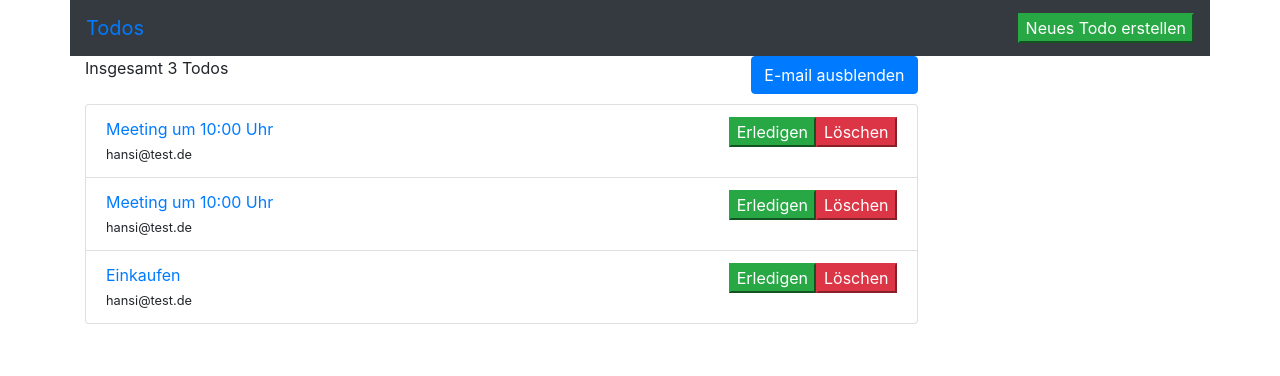
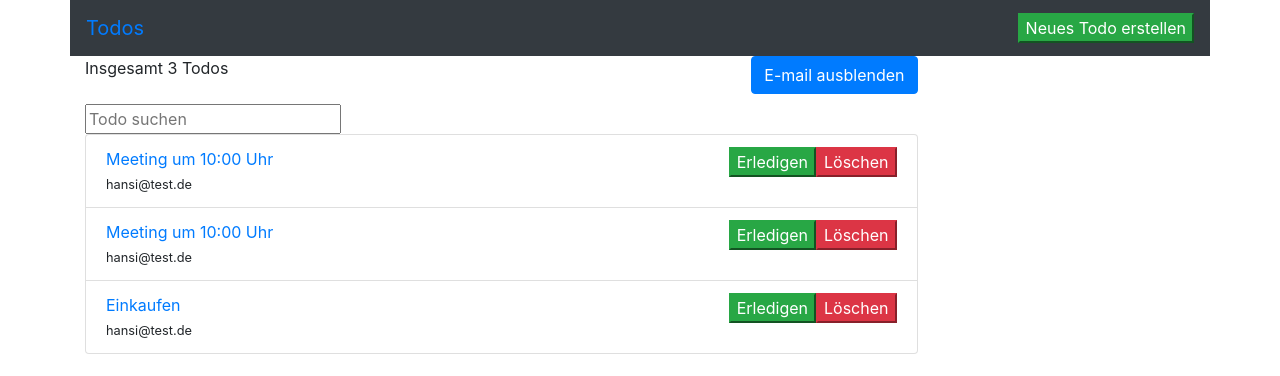
Before and after one commit to svengrabowski/schulung_mai_2023, an Angular app: page /todos in a window 1280 px wide. Shown: the top 376 px of the page. Built offline with nearby package versions, Linux system fonts and the light colour scheme; no server answers; data requests are answered from the project's data file.

Commit message:
Pipes (Angular 14)

```diff
--- a/src/app/app.module.ts
+++ b/src/app/app.module.ts
@@ -4,6 +4,7 @@ import { FormsModule } from '@angular/forms';
 import { BrowserModule } from '@angular/platform-browser';
 import { AppRoutingModule } from './app-routing.module';
 import { AppComponent } from './app.component';
+import { SearchPipe } from './pipes/search.pipe';
 import { TodoControlPanelComponent } from './todo-control-panel/todo-control-panel.component';
 import { TodoCreateComponent } from './todo-create/todo-create.component';
 import { TodoDetailComponent } from './todo-detail/todo-detail.component';
@@ -16,6 +17,7 @@ import { TodoListComponent } from './todo-list/todo-list.component';
     TodoControlPanelComponent,
     TodoDetailComponent,
     TodoCreateComponent,
+    SearchPipe
   ],
   imports: [
     AppRoutingModule,
--- /dev/null
+++ b/src/app/pipes/search.pipe.ts
@@ -0,0 +1,11 @@
+import { Pipe, PipeTransform } from '@angular/core';
+import { TodoItem } from '../shared/todo-item';
+
+@Pipe({
+  name: 'search'
+})
+export class SearchPipe implements PipeTransform {
+  public transform(todos: TodoItem[], query: string): TodoItem[] {
+    return todos.filter(todo => todo.title.includes(query));
+  }
+}
--- a/src/app/todo-list/todo-list.component.html
+++ b/src/app/todo-list/todo-list.component.html
@@ -1,6 +1,7 @@
 <todo-todo-control-panel [todoCount]="todoList.length" [(displayAllEmails)]="showEmail"></todo-todo-control-panel>
+<input placeholder="Todo suchen" [(ngModel)]="searchQuery"/>
 <ul class="list-group w-75">
-  <li class="list-group-item" *ngFor="let todo of todoList">
+  <li class="list-group-item" *ngFor="let todo of todoList | search:searchQuery">
     <div style="float:right">
       <button [ngClass]="{ 'btn-warning': todo.completed, 'btn-success': !todo.completed }"
               (click)="onCompleteClick(todo)">{{getCompletedText(todo)}}</button>
--- a/src/app/todo-list/todo-list.component.ts
+++ b/src/app/todo-list/todo-list.component.ts
@@ -14,6 +14,7 @@ export class TodoListComponent implements OnInit {
 
   public todoList: TodoItem[] = [];
   public showEmail: boolean = true;
+  public searchQuery: string = '';
 
   public ngOnInit() {
     this.fetchTodos();
```
